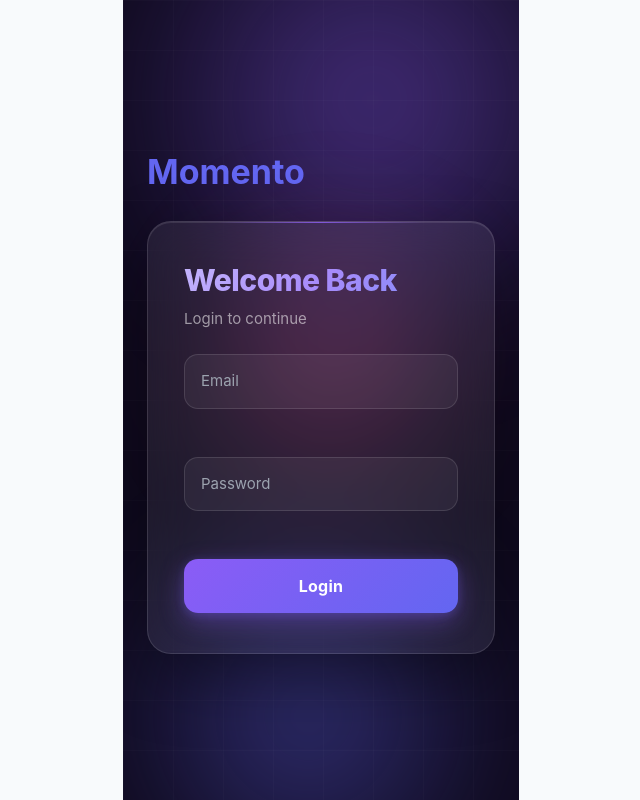
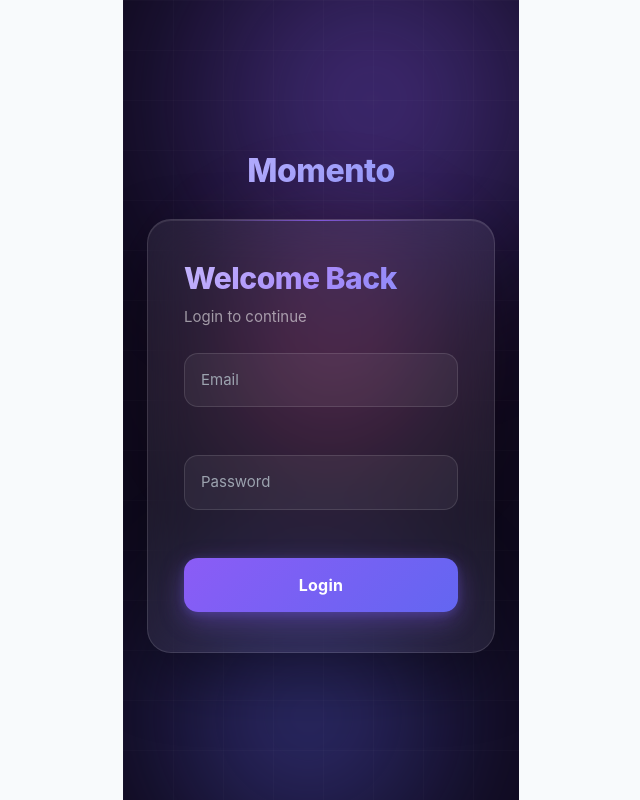
Before and after one commit to kuldeepvermas6364-oss/Momento-0.2, a Next.js app: page /login in a window 1280 px wide. Shown: the whole page, without its empty margins (319-959 px from the left). Built offline with nearby package versions, Linux system fonts and the light colour scheme; no server answers.

Commit message:
feat: redesign AppName with gradient text
Centered gradient logo text that fades in on load.

```diff
--- a/components/common/AppName.tsx
+++ b/components/common/AppName.tsx
@@ -3,10 +3,16 @@ import { APP_NAME } from "@/constants/app";
 export default function AppName() {
   return (
     <h1
+      className="animate-fade-in-up"
       style={{
-        color: "#6366F1",
-        fontSize: "34px",
-        fontWeight: "bold"
+        fontSize: "32px",
+        fontWeight: 800,
+        letterSpacing: "-0.5px",
+        background: "linear-gradient(135deg, #c4b5fd 0%, #818cf8 100%)",
+        WebkitBackgroundClip: "text",
+        WebkitTextFillColor: "transparent",
+        backgroundClip: "text",
+        textAlign: "center",
       }}
     >
       {APP_NAME}
```
